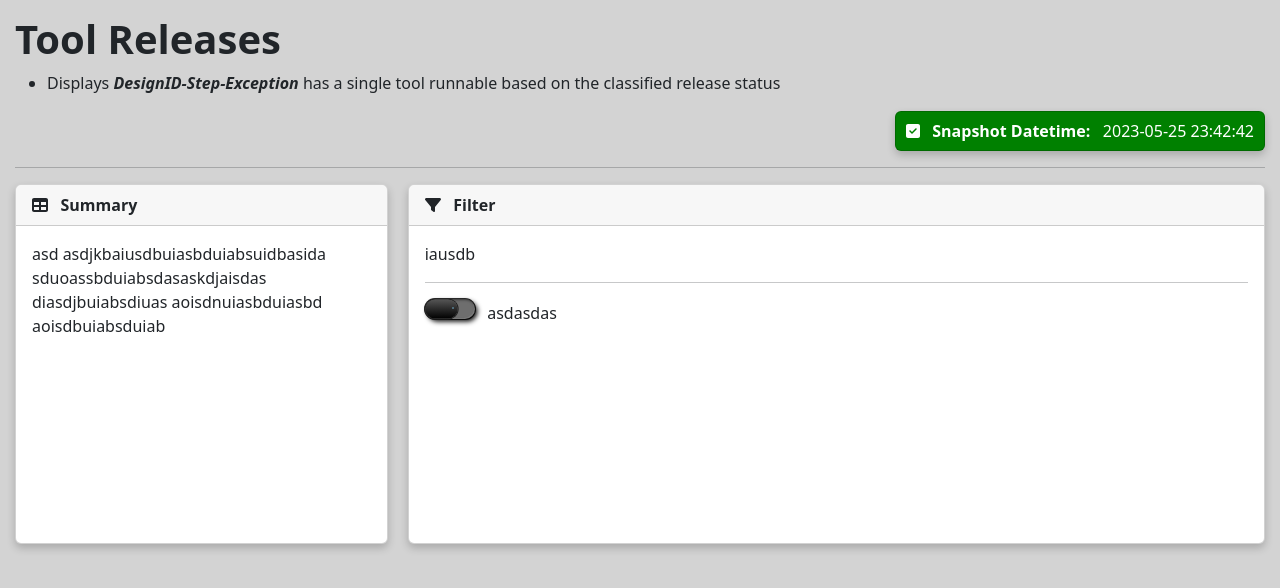
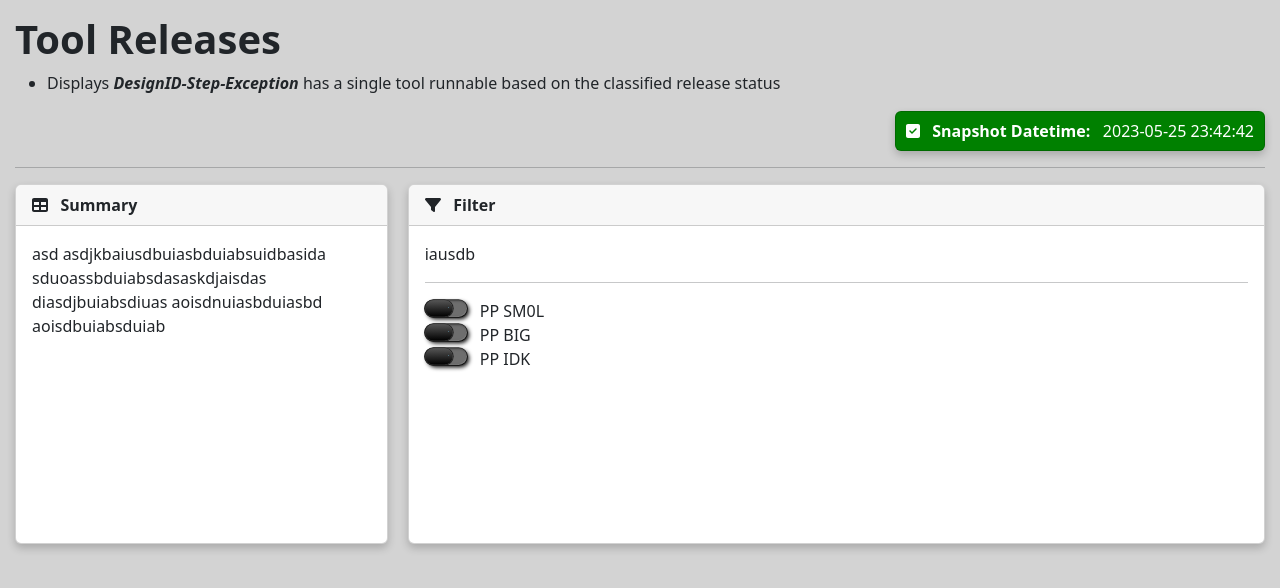
Before and after one commit to scottlai0/angular-test, an Angular app: page / in a window 1280 px wide. Shown: the top 588 px of the page. Built offline with nearby package versions, Linux system fonts and the light colour scheme.

Commit message:
Update: added dynamic id assignmnet to sliding-radio-checkbox which do not have a id assigned to it

```diff
--- a/src/app/components/sliding-radio-checkbox/sliding-radio-checkbox.component.html
+++ b/src/app/components/sliding-radio-checkbox/sliding-radio-checkbox.component.html
@@ -1,4 +1,4 @@
-<input class="dark-radio" type="checkbox" name="btn">
+<input id="{{input_id}}" class="dark-radio" type="checkbox" name="btn">
 &nbsp;
 <label id="{{label_id}}">
     <ng-content></ng-content>
--- a/src/app/components/sliding-radio-checkbox/sliding-radio-checkbox.component.scss
+++ b/src/app/components/sliding-radio-checkbox/sliding-radio-checkbox.component.scss
@@ -1,5 +1,5 @@
 .dark-radio {
-    --height: 20px;
+    --height: 17px;
 
     --border-radius: calc(var(--height) / 2);
     --outer-width: calc(var(--height) * 2.5);
--- a/src/app/components/sliding-radio-checkbox/sliding-radio-checkbox.component.ts
+++ b/src/app/components/sliding-radio-checkbox/sliding-radio-checkbox.component.ts
@@ -1,4 +1,4 @@
-import { Component, Input } from '@angular/core';
+import { Component, Input, ElementRef, ViewChild } from '@angular/core';
 import { v4 as uuid } from 'uuid';
 
 @Component({
@@ -9,10 +9,16 @@ import { v4 as uuid } from 'uuid';
 export class SlidingRadioCheckboxComponent {
   @Input() id?: String;
 
+  input_id: String = '';
   label_id: String = '';
 
   ngOnInit(){
     if (!this.id) this.id = uuid();
-    this.label_id = this.id + '-label'
+    this.input_id = 'input-' + this.id;
+    this.label_id = 'label-' + this.id;
+  }
+
+  ngAfterViewInit(){
+    if (!this.id) this.id = uuid();
   }
 }
--- a/src/app/pages/single-no-tool/single-no-tool.component.html
+++ b/src/app/pages/single-no-tool/single-no-tool.component.html
@@ -37,8 +37,10 @@
             <div class="card-body">
                 iausdb
                 <hr>
-                <div>
-                    <sliding-radio-checkbox>asdasdas</sliding-radio-checkbox>
+                <div style="display:flex; flex-direction:column">
+                    <sliding-radio-checkbox>PP SM0L</sliding-radio-checkbox>
+                    <sliding-radio-checkbox>PP BIG</sliding-radio-checkbox>
+                    <sliding-radio-checkbox>PP IDK</sliding-radio-checkbox>
                 </div>
             </div>
         </div>
```
